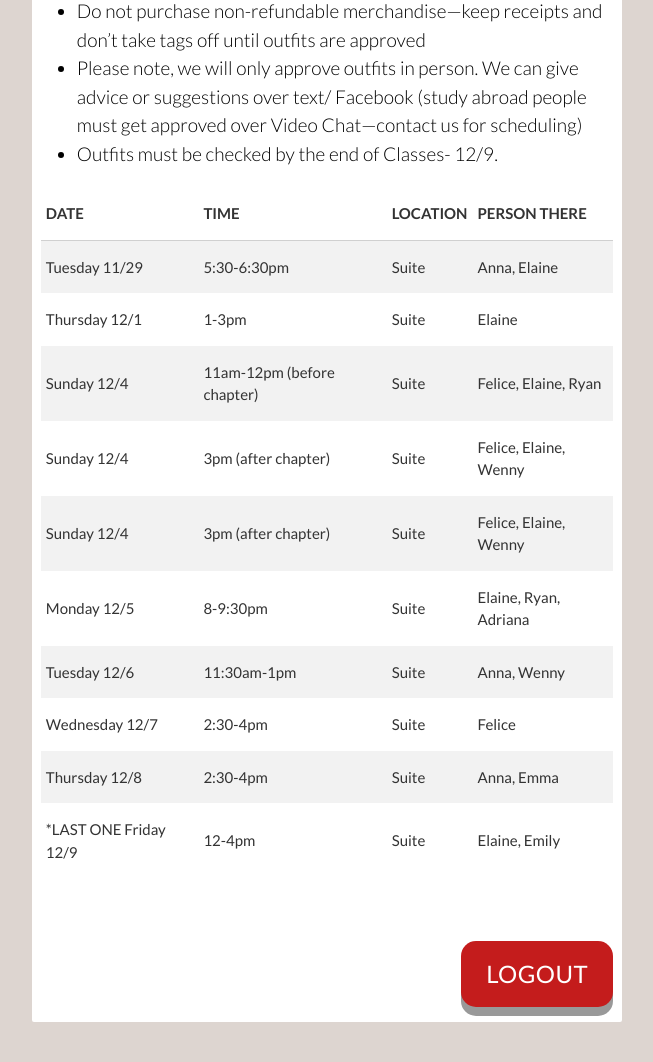
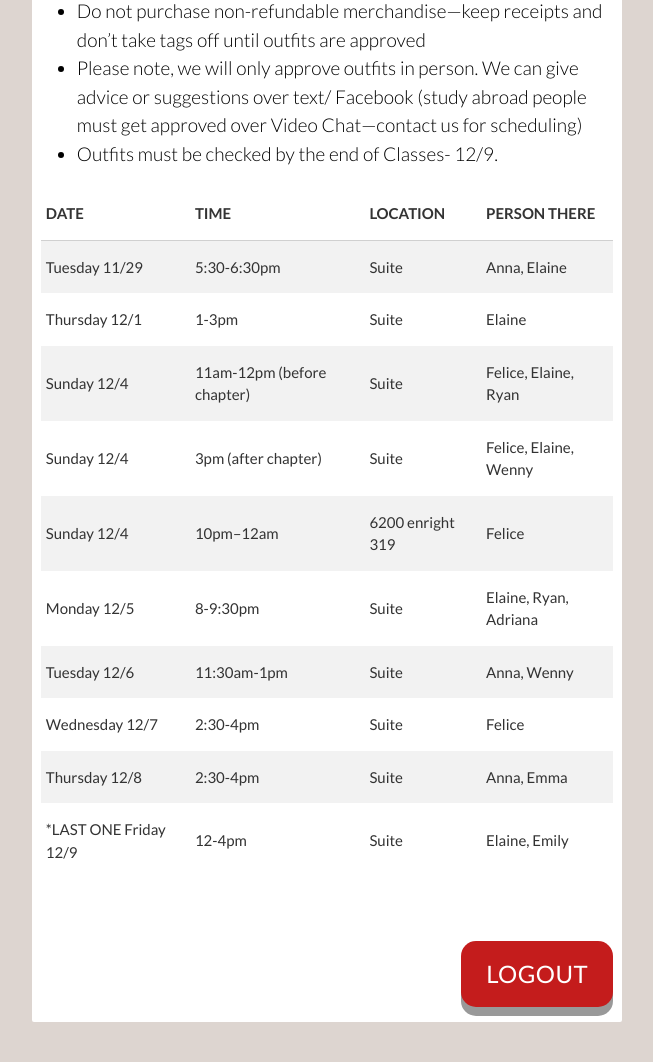
Before and after one commit to elainecole/aoii-recruitment, a Django app: page /attire in a window 1280 px wide. Shown: the part 437-1499 px from the top of the page, without its empty margins (313-966 px from the left). Run offline with Django 3.2, Linux system fonts and the light colour scheme; a user stored in the database is signed in; tables that the repository leaves empty hold one stand-in row (values such as "Sample post"); style sheets or scripts are compiled from the project's sources.

Commit message:
hour update

```diff
--- a/webapp/templates/partials/outfit/outfit_base.html
+++ b/webapp/templates/partials/outfit/outfit_base.html
@@ -73,9 +73,9 @@
                                     </tr>
                                     <tr>
                                         <td>Sunday 12/4</td>
-                                        <td>3pm (after chapter)</td>
-                                        <td>Suite</td>
-                                        <td>Felice, Elaine, Wenny</td>
+                                        <td>10pm–12am</td>
+                                        <td>6200 enright 319</td>
+                                        <td>Felice</td>
                                     </tr>
                                     <tr>
                                         <td>Monday 12/5</td>
```
